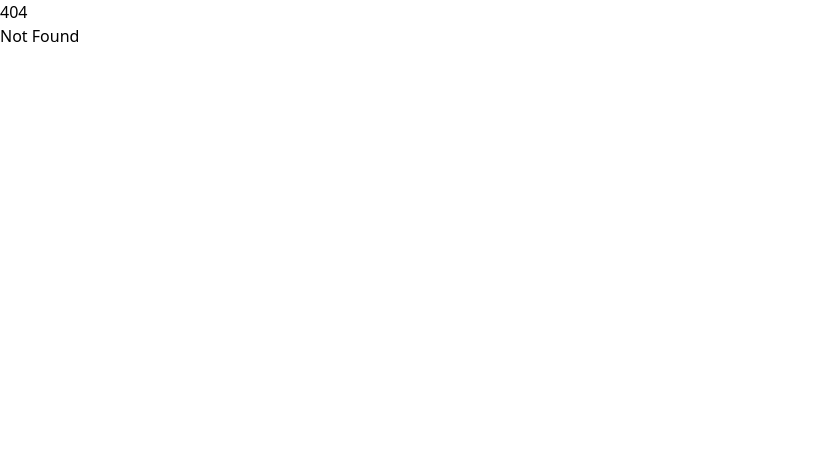
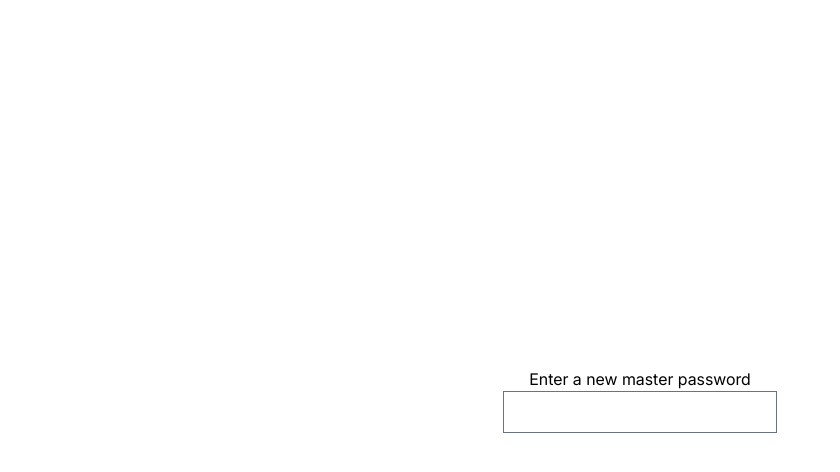
Before and after one commit to scarydoors/cerberus, a SvelteKit app: page /onboarding in a window 1280 px wide. Before the commit this address had no page. Shown: the top 472 px of the page, without its empty margins (0-840 px from the left). Built offline with nearby package versions, Linux system fonts and the light colour scheme.

Commit message:
feat: add fonts and onboarding page

```diff
--- a/src/app.css
+++ b/src/app.css
@@ -1,3 +1,28 @@
 @import 'tailwindcss/base';
 @import 'tailwindcss/components';
 @import 'tailwindcss/utilities';
+
+@layer base {
+	body {
+		height: 100vh;
+		width: 100vw;
+
+		user-select: none;
+		overflow-y: hidden;
+	}
+
+	@font-face {
+		font-family: Inter;
+		font-style: normal;
+		font-weight: 100 900;
+		font-display: swap;
+		src: url($lib/assets/fonts/Inter.woff2) format("woff2");
+	}
+	@font-face {
+		font-family: Inter;
+		font-style: italic;
+		font-weight: 100 900;
+		font-display: swap;
+		src: url($lib/assets/fonts/Inter-Italic.woff2) format("woff2");
+	}
+}
--- a/src/routes/+page.svelte
+++ b/src/routes/+page.svelte
@@ -1,156 +1,3 @@
 <script lang="ts">
-import { invoke } from "@tauri-apps/api/core";
 
-let name: string = $state("");
-let greetMsg: string = $state("");
-
-async function greet(event: Event) {
-	event.preventDefault();
-  // Learn more about Tauri commands at https://tauri.app/develop/calling-rust/
-  greetMsg = await invoke("greet", { name });
-}
 </script>
-
-<main class="container">
-	<h1>Welcome to Tauri + Svelte</h1>
-
-  <div class="row">
-    <a href="https://vitejs.dev" target="_blank">
-      <img src="/vite.svg" class="logo vite" alt="Vite Logo" />
-    </a>
-    <a href="https://tauri.app" target="_blank">
-      <img src="/tauri.svg" class="logo tauri" alt="Tauri Logo" />
-    </a>
-    <a href="https://kit.svelte.dev" target="_blank">
-      <img src="/svelte.svg" class="logo svelte-kit" alt="SvelteKit Logo" />
-    </a>
-  </div>
-  <p>Click on the Tauri, Vite, and SvelteKit logos to learn more.</p>
-
-  <form class="row" onsubmit={greet}>
-    <input id="greet-input" placeholder="Enter a name..." bind:value={name} />
-    <button type="submit">Greet</button>
-  </form>
-  <p>{greetMsg}</p>
-</main>
-
-<style>
-.logo.vite:hover {
-  filter: drop-shadow(0 0 2em #747bff);
-}
-
-.logo.svelte-kit:hover {
-  filter: drop-shadow(0 0 2em #ff3e00);
-}
-
-:root {
-  font-family: Inter, Avenir, Helvetica, Arial, sans-serif;
-  font-size: 16px;
-  line-height: 24px;
-  font-weight: 400;
-
-  color: #0f0f0f;
-  background-color: #f6f6f6;
-
-  font-synthesis: none;
-  text-rendering: optimizeLegibility;
-  -webkit-font-smoothing: antialiased;
-  -moz-osx-font-smoothing: grayscale;
-  -webkit-text-size-adjust: 100%;
-}
-
-.container {
-  margin: 0;
-  padding-top: 10vh;
-  display: flex;
-  flex-direction: column;
-  justify-content: center;
-  text-align: center;
-}
-
-.logo {
-  height: 6em;
-  padding: 1.5em;
-  will-change: filter;
-  transition: 0.75s;
-}
-
-.logo.tauri:hover {
-  filter: drop-shadow(0 0 2em #24c8db);
-}
-
-.row {
-  display: flex;
-  justify-content: center;
-}
-
-a {
-  font-weight: 500;
-  color: #646cff;
-  text-decoration: inherit;
-}
-
-a:hover {
-  color: #535bf2;
-}
-
-h1 {
-  text-align: center;
-}
-
-input,
-button {
-  border-radius: 8px;
-  border: 1px solid transparent;
-  padding: 0.6em 1.2em;
-  font-size: 1em;
-  font-weight: 500;
-  font-family: inherit;
-  color: #0f0f0f;
-  background-color: #ffffff;
-  transition: border-color 0.25s;
-  box-shadow: 0 2px 2px rgba(0, 0, 0, 0.2);
-}
-
-button {
-  cursor: pointer;
-}
-
-button:hover {
-  border-color: #396cd8;
-}
-button:active {
-  border-color: #396cd8;
-  background-color: #e8e8e8;
-}
-
-input,
-button {
-  outline: none;
-}
-
-#greet-input {
-  margin-right: 5px;
-}
-
-@media (prefers-color-scheme: dark) {
-  :root {
-    color: #f6f6f6;
-    background-color: #2f2f2f;
-  }
-
-  a:hover {
-    color: #24c8db;
-  }
-
-  input,
-  button {
-    color: #ffffff;
-    background-color: #0f0f0f98;
-  }
-  button:active {
-    background-color: #0f0f0f69;
-  }
-}
-
-</style>
--- /dev/null
+++ b/src/routes/+page.ts
@@ -0,0 +1,6 @@
+import { redirect } from "@sveltejs/kit";
+import type { PageLoad } from "./$types";
+
+export const load: PageLoad = () => {
+	redirect(302, '/onboarding');
+};
--- /dev/null
+++ b/src/routes/onboarding/+page.svelte
@@ -0,0 +1,8 @@
+<script lang="ts">
+let masterPassword = $state(undefined);
+</script>
+
+<div class="flex justify-center flex-col items-center h-full">
+	<h1> Enter a new master password </h1>
+	<input bind:value={masterPassword}/>
+</div>
--- a/tailwind.config.ts
+++ b/tailwind.config.ts
@@ -5,6 +5,9 @@
 	content: ['./src/**/*.{html,js,svelte,ts}'],
 
 	theme: {
+		fontFamily: {
+			'sans': ['Inter', 'Roboto', 'Helvetica Neue', 'Arial Nova', 'Nimbus Sans', 'Arial'],
+		},
 		extend: {}
 	},
 
```
Also changed, not shown: src/lib/assets/fonts/Inter-Italic.woff2 (added), src/lib/assets/fonts/Inter.woff2 (added).
